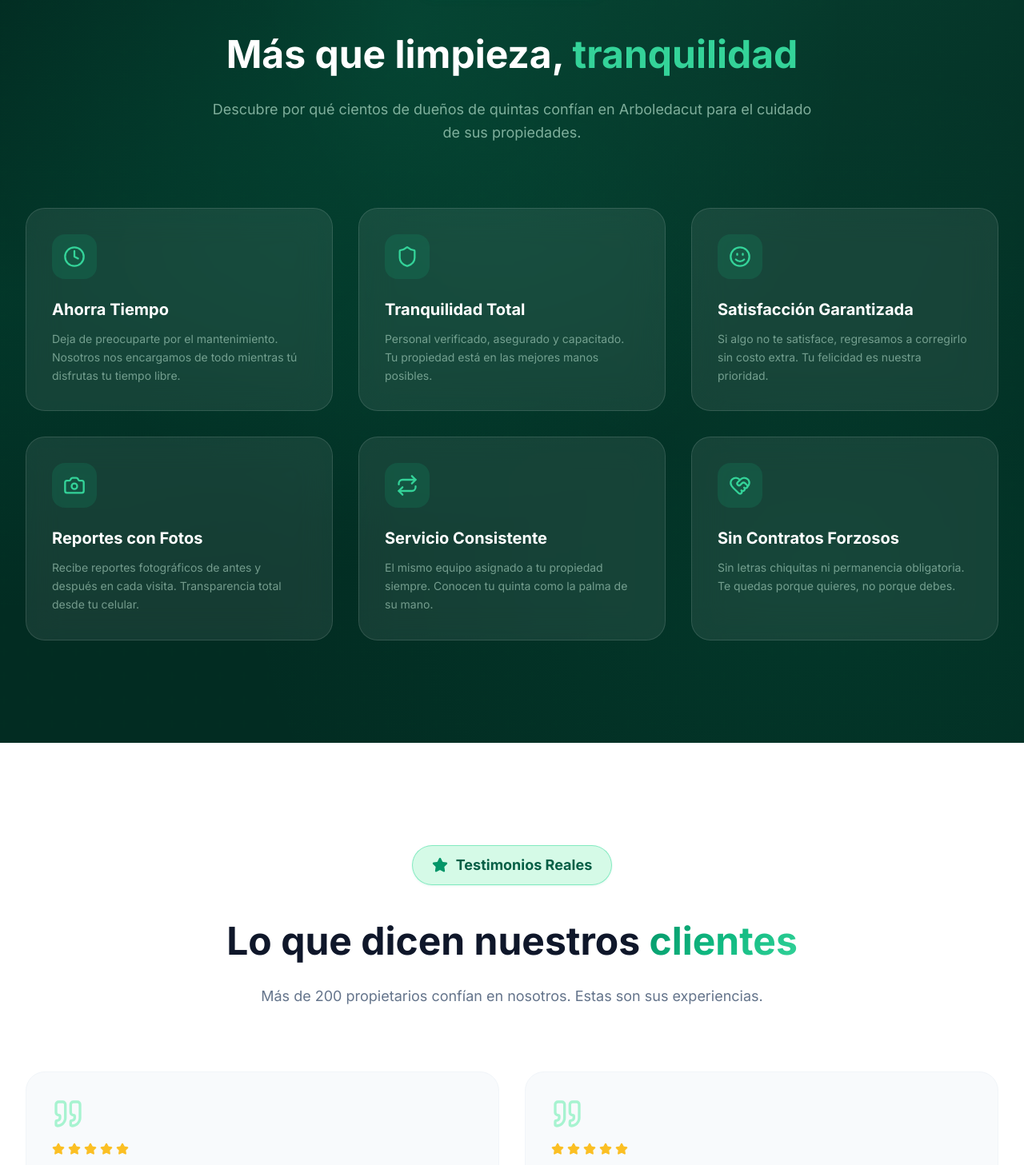
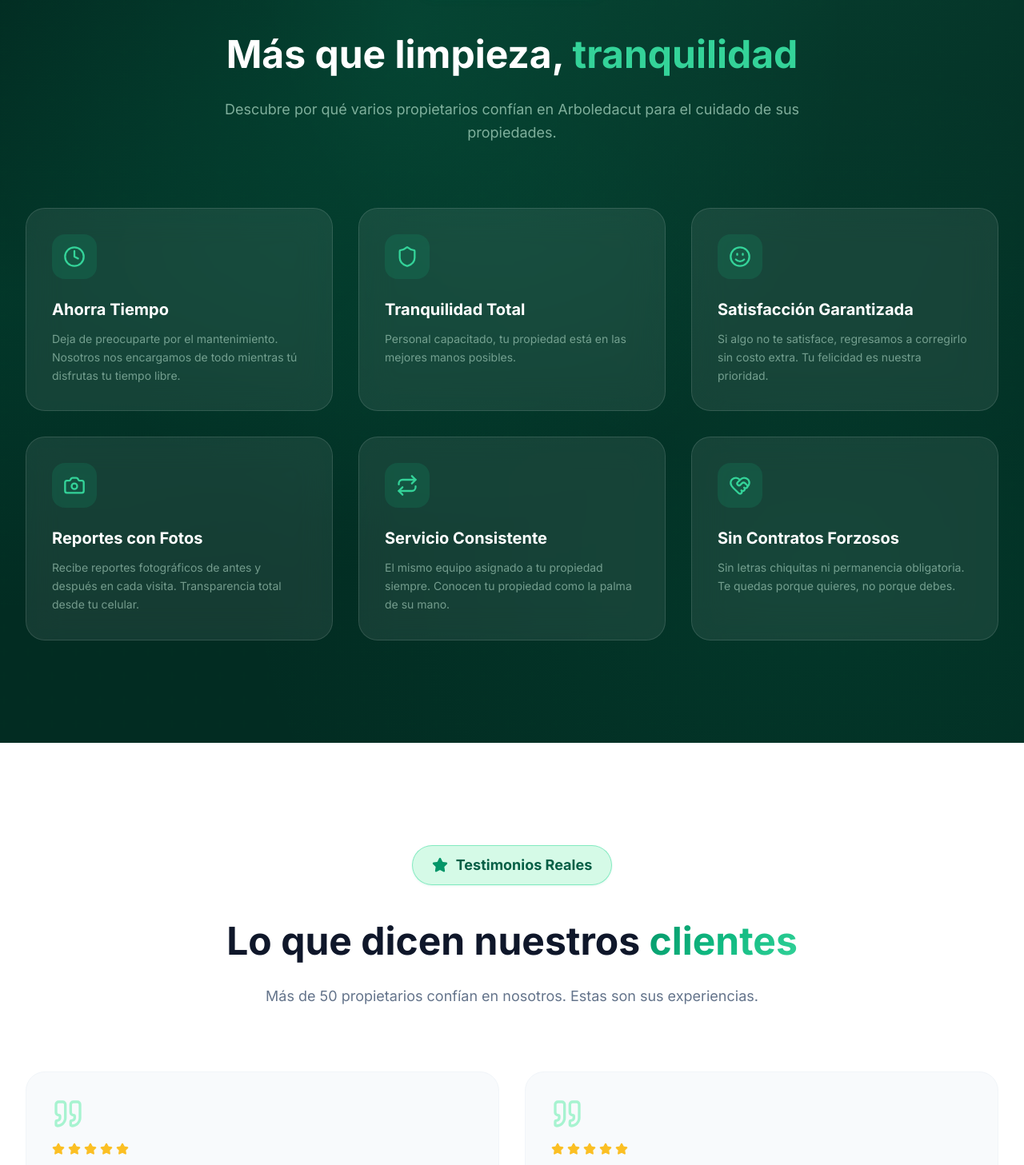
Before and after one commit to Seraphael-mishkan/arboledacut-web, a React (Vite) app: page / in a window 1280 px wide. Shown: the part 4188-5645 px from the top of the page at 80% size. Built offline with nearby package versions, Linux system fonts and the light colour scheme.

Commit message:
Actualizar subtitulos y descripciones en Beneficios y Testimonios para ajustar claim de propietarios y amplitud

```diff
--- a/src/components/Benefits.tsx
+++ b/src/components/Benefits.tsx
@@ -11,7 +11,7 @@
   {
     icon: Shield,
     title: 'Tranquilidad Total',
-    description: 'Personal verificado, asegurado y capacitado. Tu propiedad está en las mejores manos posibles.',
+    description: 'Personal capacitado, tu propiedad está en las mejores manos posibles.',
   },
   {
     icon: Smile,
@@ -26,7 +26,7 @@
   {
     icon: Repeat,
     title: 'Servicio Consistente',
-    description: 'El mismo equipo asignado a tu propiedad siempre. Conocen tu quinta como la palma de su mano.',
+    description: 'El mismo equipo asignado a tu propiedad siempre. Conocen tu propiedad como la palma de su mano.',
   },
   {
     icon: HeartHandshake,
@@ -60,7 +60,7 @@
             <span className="text-emerald-400">tranquilidad</span>
           </h2>
           <p className="mt-6 text-lg text-emerald-100/60 leading-relaxed">
-            Descubre por qué cientos de dueños de quintas confían en Arboledacut
+            Descubre por qué varios propietarios confían en Arboledacut
             para el cuidado de sus propiedades.
           </p>
         </motion.div>
--- a/src/components/Testimonials.tsx
+++ b/src/components/Testimonials.tsx
@@ -55,7 +55,7 @@
             <span className="text-gradient">clientes</span>
           </h2>
           <p className="mt-6 text-lg text-slate-500 leading-relaxed">
-            Más de 200 propietarios confían en nosotros. Estas son sus experiencias.
+            Más de 50 propietarios confían en nosotros. Estas son sus experiencias.
           </p>
         </motion.div>
 
```
